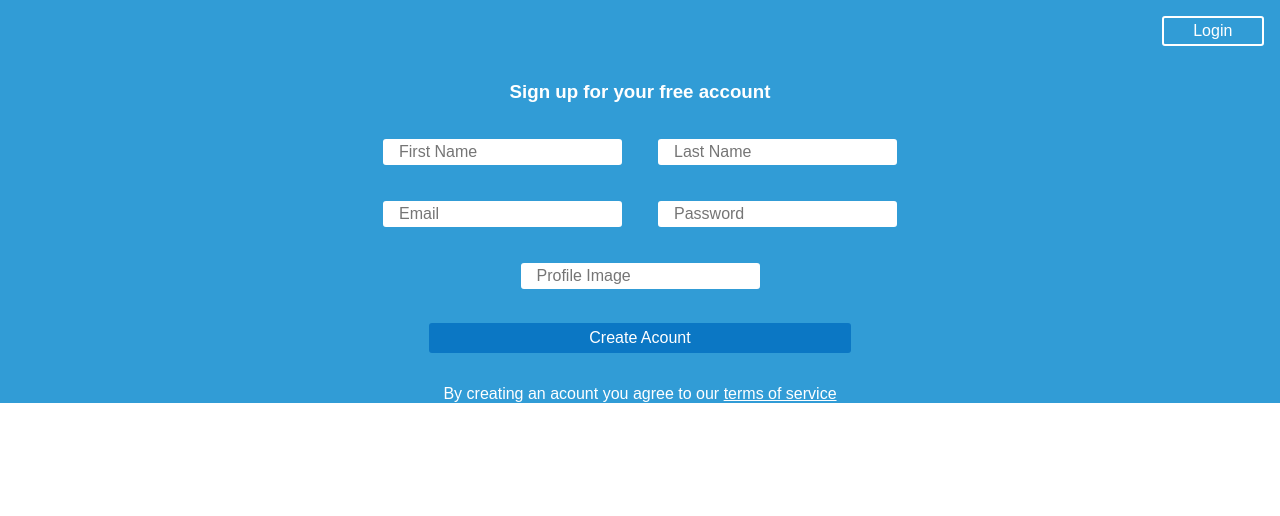
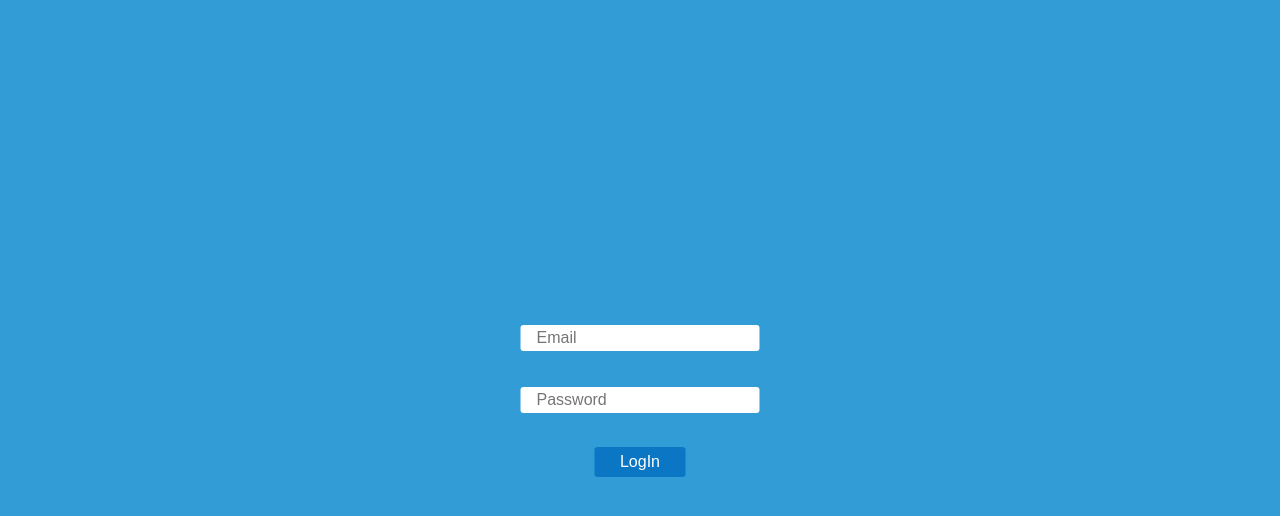
Before and after one commit to zvansom/MERN-app-client, a React (Create React App) app: page / in a window 1280 px wide. Shown: the top 516 px of the page. Built offline with nearby package versions, Linux system fonts and the light colour scheme.

Commit message:
login page

```diff
--- a/src/App.css
+++ b/src/App.css
@@ -1,14 +1,14 @@
 html,
 body {
   width: 100%;
-  height: 100%;
+  height: 100vh;
 }
 
 .App {
   text-align: center;
   color: white;
   background: #319cd6;
-  height: 100%;
+  height: 100vh;
 }
 
 .login-conainer {
--- a/src/App.js
+++ b/src/App.js
@@ -1,12 +1,14 @@
 import React, { Component } from "react";
 import "./App.css";
 import FormContainer from "./landingPage/FormContainer";
+import Login from "./landingPage/Login";
 
 class App extends Component {
   render() {
     return (
       <div className="App">
-        <FormContainer />
+        {/* <FormContainer /> */}
+        <Login />
       </div>
     );
   }
--- /dev/null
+++ b/src/landingPage/Login.js
@@ -0,0 +1,67 @@
+import React, { Component } from "react";
+import SingleInput from "./SingleInput";
+import SubmitButton from "../components/SubmitButton";
+import styled from "styled-components";
+
+class Login extends Component {
+  constructor(props) {
+    super(props);
+    this.state = {
+      email: "",
+      password: ""
+    };
+  }
+
+  handleEmailChange = e => {
+    this.setState({ email: e.target.value });
+  };
+  handlePasswordChange = e => {
+    this.setState({ password: e.target.value });
+  };
+
+  handleFormSubmit = e => {
+    // submit logic goes here
+    e.preventDefault();
+    const userform = {
+      email: this.state.email,
+      password: this.state.password
+    };
+
+    console.log(userform);
+  };
+
+  render() {
+    return (
+      <Logindiv className="login-page">
+        <form className="login-container" onSubmit={this.handleFormSubmit}>
+          <div className="login-form">
+            <SingleInput
+              inputType={"text"}
+              name={"email"}
+              controlFunc={this.handleEmailChange}
+              content={this.state.email}
+              placeholder={"Email"}
+            />
+            <SingleInput
+              inputType={"text"}
+              name={"password"}
+              controlFunc={this.handlePasswordChange}
+              content={this.state.password}
+              placeholder={"Password"}
+            />
+          </div>
+          <SubmitButton value="LogIn" />
+        </form>
+      </Logindiv>
+    );
+  }
+}
+
+export default Login;
+
+const Logindiv = styled.div`
+  position: fixed;
+  top: 50%;
+  left: 50%;
+  transform: translate(-50%, -50%);
+`;
```
